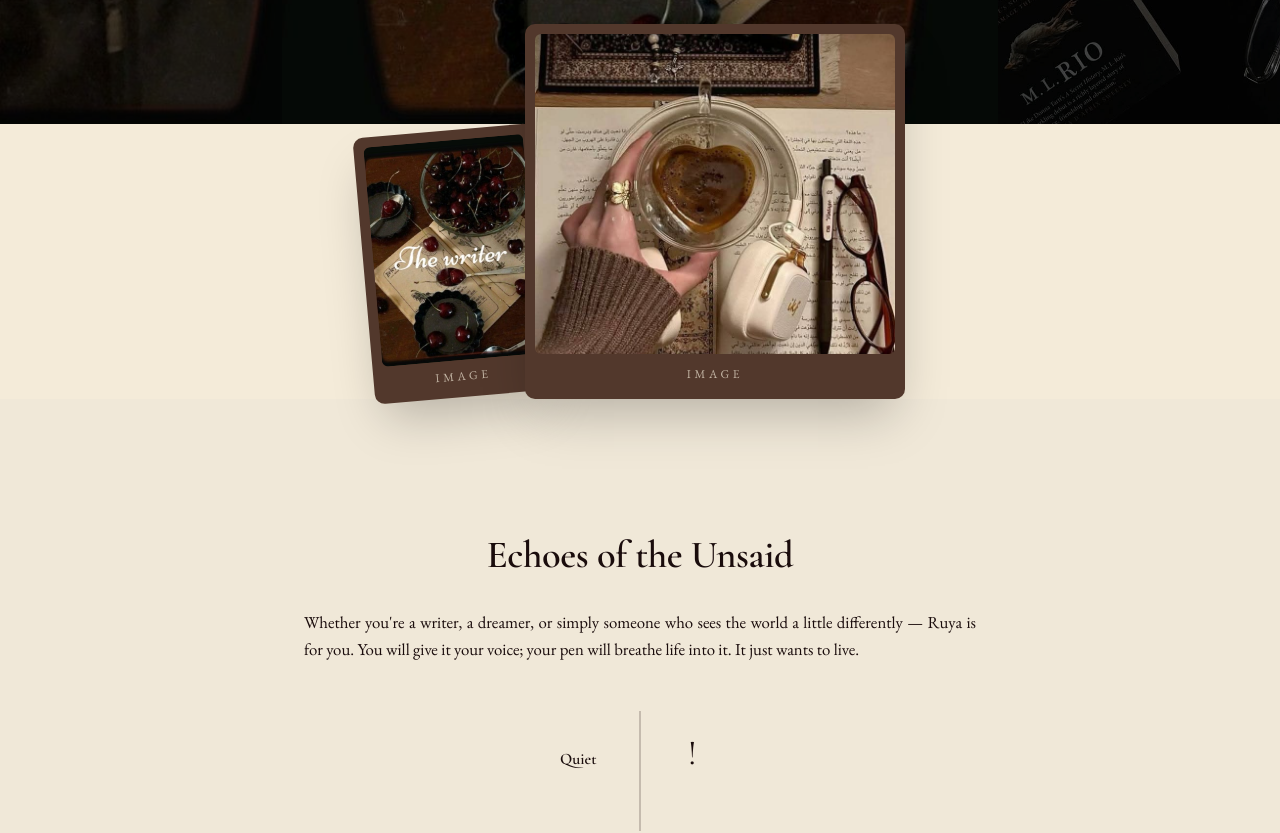
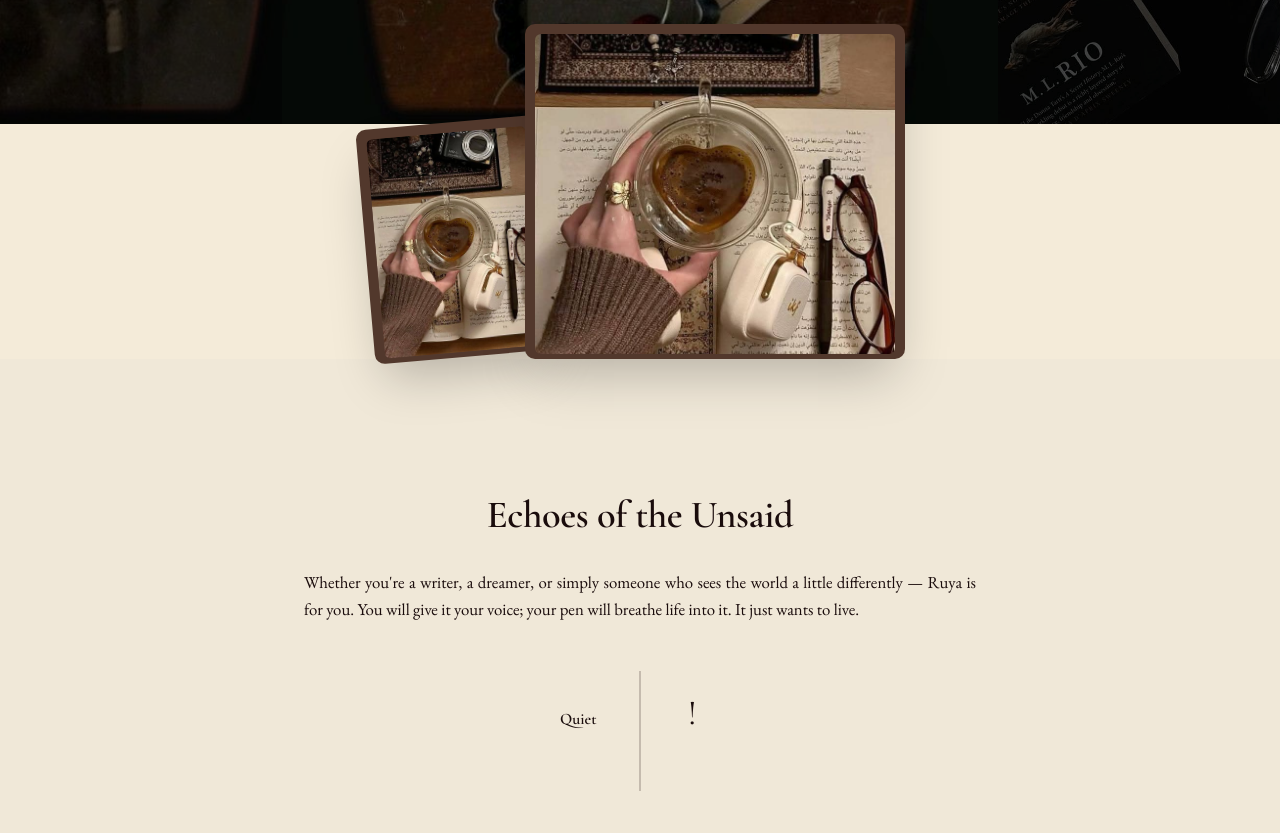
Before and after one commit to MaheenBashir/STQA-Project-Ruya, a React (Vite) app: page / in a window 1280 px wide. Shown: the part 580-1413 px from the top of the page. Built offline with nearby package versions, Linux system fonts and the light colour scheme; a web font is replaced by a local one.

Commit message:
Add files via upload

```diff
--- a/src/sections/Footer.jsx
+++ b/src/sections/Footer.jsx
@@ -43,6 +43,7 @@ export default function Footer() {
                     display: 'block',
                     opacity: 0.82,
                     filter: 'sepia(10%) brightness(0.95)',
+                    objectPosition: src.includes('dried-roses') ? 'top' : 'center',
                   }}
                 />
               </div>
--- a/src/sections/Hero.jsx
+++ b/src/sections/Hero.jsx
@@ -106,16 +106,13 @@ export default function Hero() {
       }}
     >
       <img
-        src="/images/hero-main.jpg"
-        alt="Secondary Image"
+        src="/images/writer-desk.jpg"
+        alt="Writer"
         className="w-full object-cover rounded-md"
         style={{
           height: '220px',
         }}
       />
-      <p className="text-center py-2 text-[#F4EBD9]/70 text-xs tracking-[0.3em] uppercase">
-        Image
-      </p>
     </div>
 
     {/* Main Card — the big one in front */}
@@ -138,9 +135,6 @@ export default function Hero() {
           height: '320px',
         }}
       />
-      <p className="text-center py-3 text-[#F4EBD9]/70 text-xs tracking-[0.3em] uppercase">
-        Image
-      </p>
     </div>
 
   </div>
```
